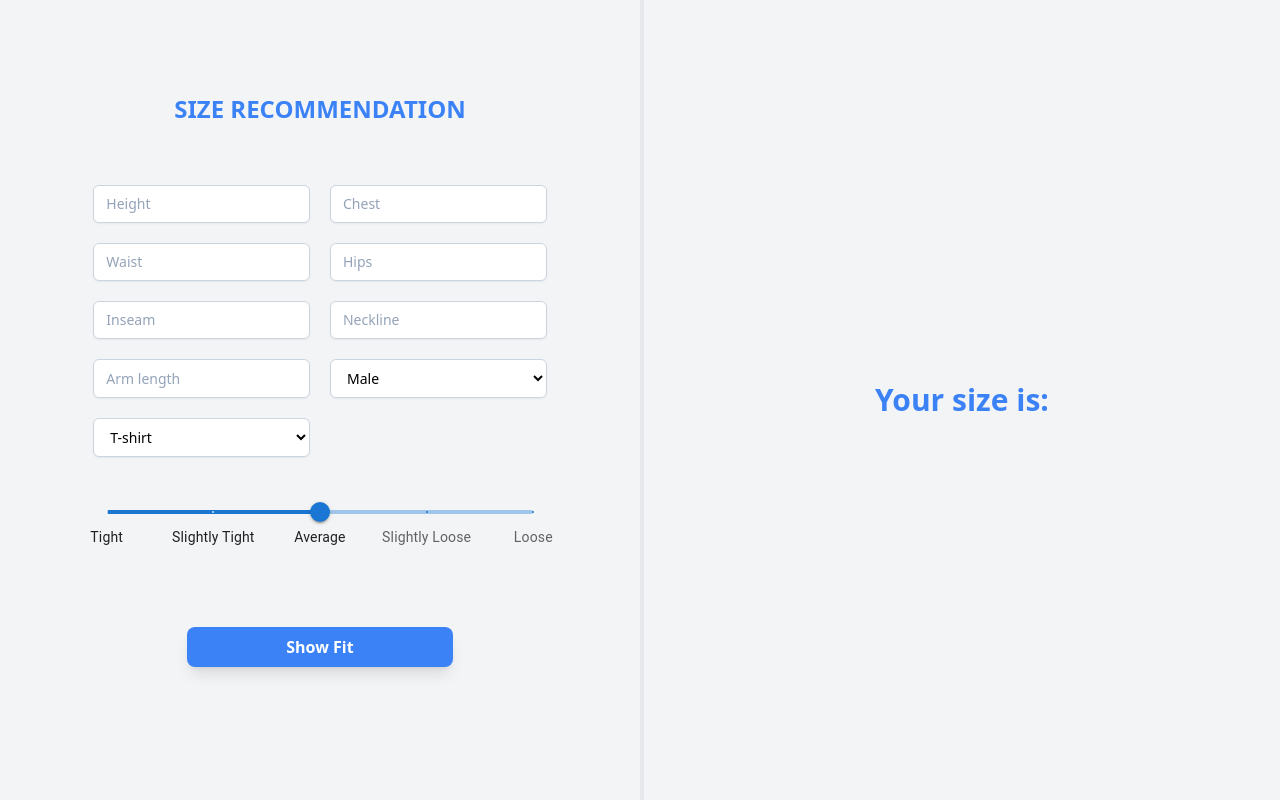
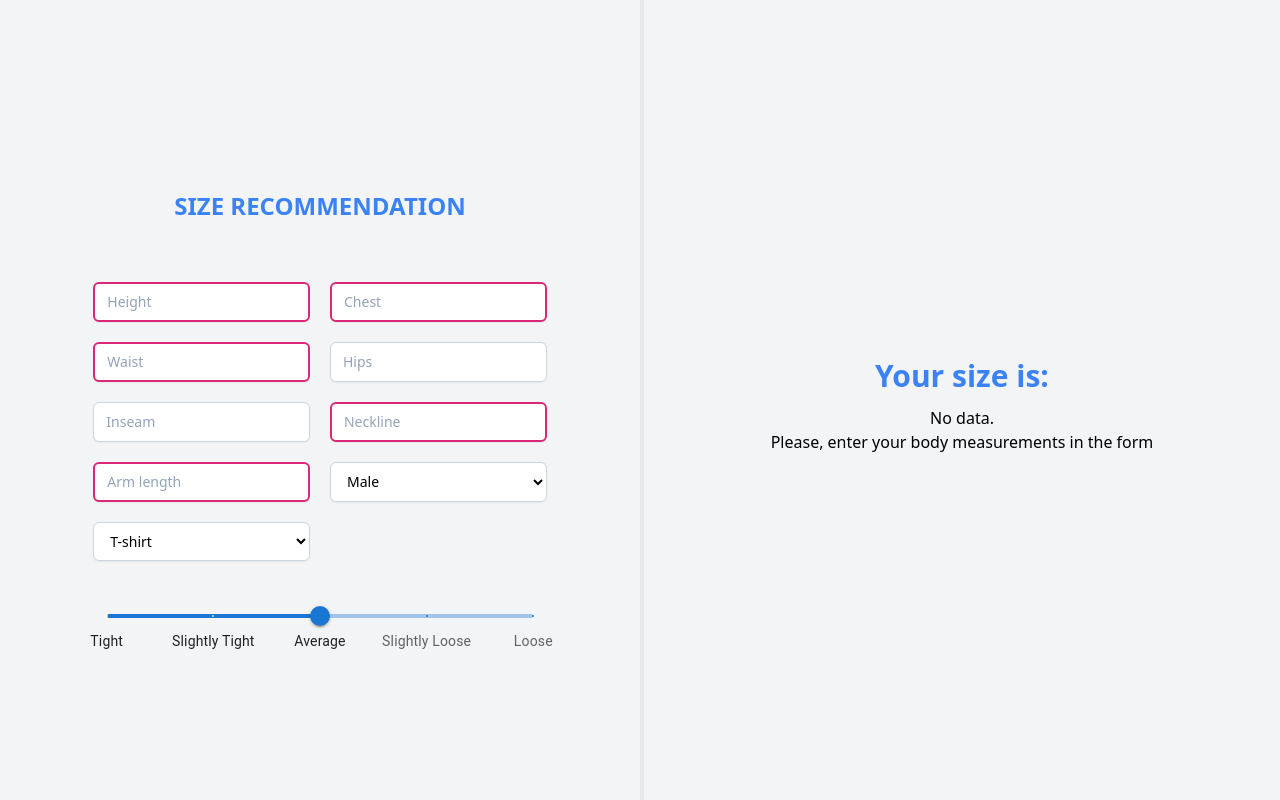
Before and after one commit to O-Gamal/size-recommendation, a React (Create React App) app: page / in a window 1280 px wide. Built offline with nearby package versions, Linux system fonts and the light colour scheme.

Commit message:
handeling more input cases

```diff
--- a/src/components/Input.js
+++ b/src/components/Input.js
@@ -1,7 +1,6 @@
-import React, { useState } from "react";
+import React, { useState, useEffect } from "react";
 import Slider from "@mui/material/Slider";
-import sizechart from '../sizechart.json';
-
+import sizechart from "../sizechart.json";
 
 const marks = [
   {
@@ -30,15 +29,12 @@ function valuetext(val) {
   return `${marks[val - 1].label}°C`;
 }
 
-
-const garmentsMale = ["Shirt", "T-shirt", "Jacket", "Blazer", "Pants"]
-const garmentsFemale = ["Blouse", "Dress", "Jacket", "Pants", "Skirt"]
-const topGarments = ["Blouse", "Shirt", "T-shirt", "Blazer", "Jacket", "Dress"]
-const bottomGarments = ["Pants", "Skirt"]
-
+const garmentsMale = ["Shirt", "T-shirt", "Jacket", "Blazer", "Pants"];
+const garmentsFemale = ["Blouse", "Dress", "Jacket", "Pants", "Skirt"];
+const topGarments = ["Blouse", "Shirt", "T-shirt", "Blazer", "Jacket", "Dress"];
+const bottomGarments = ["Pants", "Skirt"];
 
 function Input(props) {
-
   const [gender, setGender] = useState("Male");
   const [garment, setGarment] = useState("T-shirt");
   const [style, setStyle] = useState(3);
@@ -49,56 +45,73 @@ function Input(props) {
   const [inseam, setInseam] = useState("");
   const [neckline, setNeckline] = useState("");
   const [armLength, setArmLenght] = useState("");
-  const [size, setSize] = useState("");
 
-
-
-
+  useEffect(() => {
+    props.parentCallback("undefined");
+  }, []);
 
   const onSubmit = (e) => {
-    e.preventDefault()
-    const sizes = Object.keys(sizechart["H&M"][gender.toLowerCase()]['tops'])
-    const tops = sizechart["H&M"][gender.toLowerCase()]['tops']
-    const bottoms = sizechart["H&M"][gender.toLowerCase()]['bottoms']
-    let styleControl
-    if(style === 1) styleControl = -3
-    else if(style === 2) styleControl = -1
-    else if(style === 4) styleControl = 1
-    else if(style === 5) styleControl = 3
-    else styleControl = 0
+    e.preventDefault();
+    const sizes = Object.keys(sizechart["H&M"][gender.toLowerCase()]["tops"]);
+    const tops = sizechart["H&M"][gender.toLowerCase()]["tops"];
+    const bottoms = sizechart["H&M"][gender.toLowerCase()]["bottoms"];
+    let styleControl;
+    let sizeExist = false;
+    if (style === 1) styleControl = -3;
+    else if (style === 2) styleControl = -1;
+    else if (style === 4) styleControl = 1;
+    else if (style === 5) styleControl = 3;
+    else styleControl = 0;
 
-    if(garment === "Pants" || garment === "Skirt" ){
-      for (let s in sizes){
-
-        if(bottoms[sizes[s]]['waist'] >= parseInt(waist)+styleControl && bottoms[sizes[s]]['hips'] >= parseInt(hips)+styleControl && bottoms[sizes[s]]['inseam'] >= parseInt(inseam)){
-          setSize(sizes[s])
-          props.parentCallback(sizes[s])
-          console.log(sizes[s])
-          break
+    if (garment === "Pants" || garment === "Skirt") {
+      for (let s in sizes) {
+        if (
+          bottoms[sizes[s]]["waist"] >= parseInt(waist) + styleControl &&
+          bottoms[sizes[s]]["hips"] >= parseInt(hips) + styleControl &&
+          bottoms[sizes[s]]["inseam"] >= parseInt(inseam)
+        ) {
+          props.parentCallback(sizes[s].toUpperCase());
+          console.log(sizes[s]);
+          sizeExist = true;
+          break;
         }
       }
-    }else{
-        for (let s in sizes){
-          if(gender === 'Female'){
-            if(tops[sizes[s]]['neckline'] >= parseInt(neckline) && tops[sizes[s]]['chest'] >= parseInt(chest)+styleControl && tops[sizes[s]]['waist'] >= parseInt(waist)+styleControl && tops[sizes[s]]['armLength'] >= parseInt(armLength)){
-              setSize(sizes[s])
-              props.parentCallback(sizes[s])
-              console.log(sizes[s])
-              break
+
+    } else {
+      if (gender === "Female") {
+        for (let s in sizes) {
+          if (
+            tops[sizes[s]]["neckline"] >= parseInt(neckline) &&
+            tops[sizes[s]]["chest"] >= parseInt(chest) + styleControl &&
+            tops[sizes[s]]["waist"] >= parseInt(waist) + styleControl &&
+            tops[sizes[s]]["armLength"] >= parseInt(armLength)
+          ) {
+            props.parentCallback(sizes[s].toUpperCase());
+            console.log(sizes[s]);
+            sizeExist = true;
+            break;
           }
-          }else{
-            if(tops[sizes[s]]['height'] >= parseInt(height) && tops[sizes[s]]['neckline'] >= parseInt(neckline) && tops[sizes[s]]['chest'] >= parseInt(chest)+styleControl && tops[sizes[s]]['waist'] >= parseInt(waist)+styleControl && tops[sizes[s]]['armLength'] >= parseInt(armLength)){
-              setSize(sizes[s])
-              props.parentCallback(sizes[s])
-              console.log(sizes[s])
-              break
+        }
+      } else {
+        for (let s in sizes) {
+          if (
+            tops[sizes[s]]["height"] >= parseInt(height) &&
+            tops[sizes[s]]["neckline"] >= parseInt(neckline) &&
+            tops[sizes[s]]["chest"] >= parseInt(chest) + styleControl &&
+            tops[sizes[s]]["waist"] >= parseInt(waist) + styleControl &&
+            tops[sizes[s]]["armLength"] >= parseInt(armLength)
+          ) {
+            props.parentCallback(sizes[s].toUpperCase());
+            console.log(sizes[s]);
+            sizeExist = true;
+            break;
           }
         }
       }
     }
-
-
-
+    if (!sizeExist) {
+      props.parentCallback('There is no size for your measurements');
+    }
 };
 
 return (
@@ -107,24 +120,28 @@ function Input(props) {
       <h1 className="text-center text-blue-500 uppercase font-bold text-2xl m-5">
         Size Recommendation
       </h1>
-        <form id="measurements" className="my-10 grid grid-cols-2 gap-5 px-10 w-full">
+      <form
+        id="measurements"
+        className="my-10 grid grid-cols-2 gap-5 px-10 w-full"
+        onChange={onSubmit}
+      >
         <input
           className="input-filed"
           type="number"
           id="height"
           placeholder="Height"
           value={height}
-            onChange={(e)=> setHeight(e.target.value)}
-            required
+          onChange={(e) => setHeight(e.target.value)}
+          required={topGarments.includes(garment) && gender === "Male"}
         />
         <input
           className="input-filed"
           type="number"
           id="chest"
-            placeholder={gender === "Male"? "Chest" : "Bust"}
+          placeholder={gender === "Male" ? "Chest" : "Bust"}
           value={chest}
-            onChange={(e)=> setChest(e.target.value)}
-            required
+          onChange={(e) => setChest(e.target.value)}
+          required={topGarments.includes(garment)}
         />
         <input
           className="input-filed"
@@ -132,7 +149,7 @@ function Input(props) {
           id="waist"
           placeholder="Waist"
           value={waist}
-            onChange={(e)=> setWaist(e.target.value)}
+          onChange={(e) => setWaist(e.target.value)}
           required
         />
         <input
@@ -141,8 +158,8 @@ function Input(props) {
           id="hips"
           placeholder="Hips"
           value={hips}
-            onChange={(e)=> setHips(e.target.value)}
-            required
+          onChange={(e) => setHips(e.target.value)}
+          required={bottomGarments.includes(garment)}
         />
         <input
           className="input-filed"
@@ -150,8 +167,8 @@ function Input(props) {
           id="inseam"
           placeholder="Inseam"
           value={inseam}
-            onChange={(e)=> setInseam(e.target.value)}
-            required
+          onChange={(e) => setInseam(e.target.value)}
+          required={bottomGarments.includes(garment)}
         />
         <input
           className="input-filed"
@@ -159,8 +176,8 @@ function Input(props) {
           id="neckline"
           placeholder="Neckline"
           value={neckline}
-            onChange={(e)=> setNeckline(e.target.value)}
-            required
+          onChange={(e) => setNeckline(e.target.value)}
+          required={topGarments.includes(garment)}
         />
         <input
           className="input-filed"
@@ -168,14 +185,35 @@ function Input(props) {
           id="arm"
           placeholder="Arm length"
           value={armLength}
-            onChange={(e)=> setArmLenght(e.target.value)}
+          onChange={(e) => setArmLenght(e.target.value)}
+          required={topGarments.includes(garment)}
         />
-          <select className="input-filed" id="gender" value={gender} onChange={(e)=> setGender (e.target.value)}>
+        <select
+          className="input-filed"
+          id="gender"
+          value={gender}
+          onChange={(e) => setGender(e.target.value)}
+        >
           <option value="Male">Male</option>
           <option value="Female">Female</option>
         </select>
-          <select className="input-filed" id="garment" value={garment} onChange={(e)=> setGarment (e.target.value)}>
-            {gender === "Male"? garmentsMale.map((gar) => <option key={gar} value={gar}>{gar}</option>) : garmentsFemale.map((gar) => <option key={gar} value={gar}>{gar}</option>)}
+        <select
+          className="input-filed"
+          id="garment"
+          value={garment}
+          onChange={(e) => setGarment(e.target.value)}
+        >
+          {gender === "Male"
+            ? garmentsMale.map((gar) => (
+              <option key={gar} value={gar}>
+                {gar}
+              </option>
+            ))
+            : garmentsFemale.map((gar) => (
+              <option key={gar} value={gar}>
+                {gar}
+              </option>
+            ))}
         </select>
       </form>
       <Slider
@@ -187,21 +225,25 @@ function Input(props) {
         min={1}
         max={5}
         key={style}
-          onChange={(e)=> setStyle (e.target.value)}
+        onChange={(e) => {
+          onSubmit(e)
+          setStyle(e.target.value)
+        }}
+
         sx={{
           width: "80%",
         }}
       />
 
-
-        <button
-          className="my-20 w-1/2 text-white font-semibold block py-2 bg-blue-500 rounded-lg text-m shadow-lg focus:outline-none hover:bg-gray-100 hover:ring-2 hover:ring-blue-500 hover:text-blue-500"
-          type="submit"
+      {/* <button
+          className="my-20 w-1/2 text-white font-semibold block py-2 bg-blue-500 rounded-lg text-m shadow-lg focus:outline-none hover:bg-gray-100 hover:ring-2 hover:ring-blue-500 hover:text-blue-500 disabled:bg-gray-500"
+          type="button"
           form="measurements"
           onClick={onSubmit}
+          disabled={!valid}
         >
           Show Fit
-        </button>
+        </button> */}
     </div>
   </div>
 );
--- a/src/components/Output.js
+++ b/src/components/Output.js
@@ -1,11 +1,15 @@
 import React, { useState } from "react";
-import Two from 'two.js';
+
+
 
 function Output(props) {
+
+  console.log(props.size)
   return (
     <div className="flex flex-col items-center justify-center w-50 border-l-4">
       <div className="text-blue-500 m-3 text-3xl font-bold">Your size is:</div>
-      <div className="text-blue-500 text-5xl uppercase ">{props.size}</div>
+      {props.size === 'undefined'? <p className="text-center">No data.<br/>Please, enter your body measurements in the form</p> : <div className="text-blue-500 text-3xl text-center w-3/4">{props.size}</div>}
+
     </div>
   );
 }
--- a/src/index.css
+++ b/src/index.css
@@ -7,6 +7,7 @@
         @apply block w-full px-3 py-2 bg-white border border-slate-300 rounded-md text-sm shadow-sm placeholder-slate-400
         focus:outline-none focus:border-blue-500 focus:ring-1 focus:ring-blue-500
         disabled:bg-slate-50 disabled:text-slate-500 disabled:border-slate-200 disabled:shadow-none
+        required:border-pink-600 required:border-2
 
     }
 }
```
Also changed, not shown: public/index.html (+1 -27 lines). Lines whose indentation alone changed are shown as unchanged.
